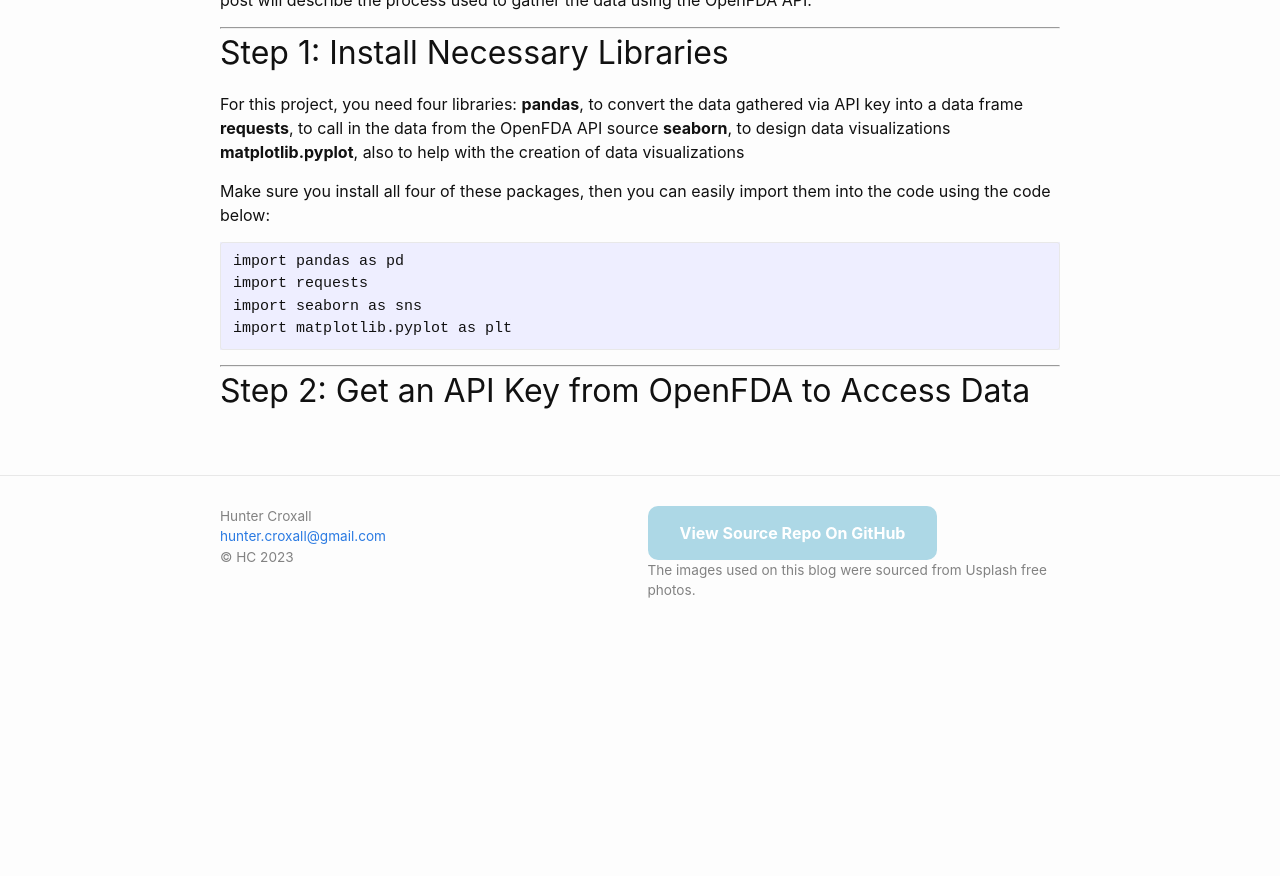
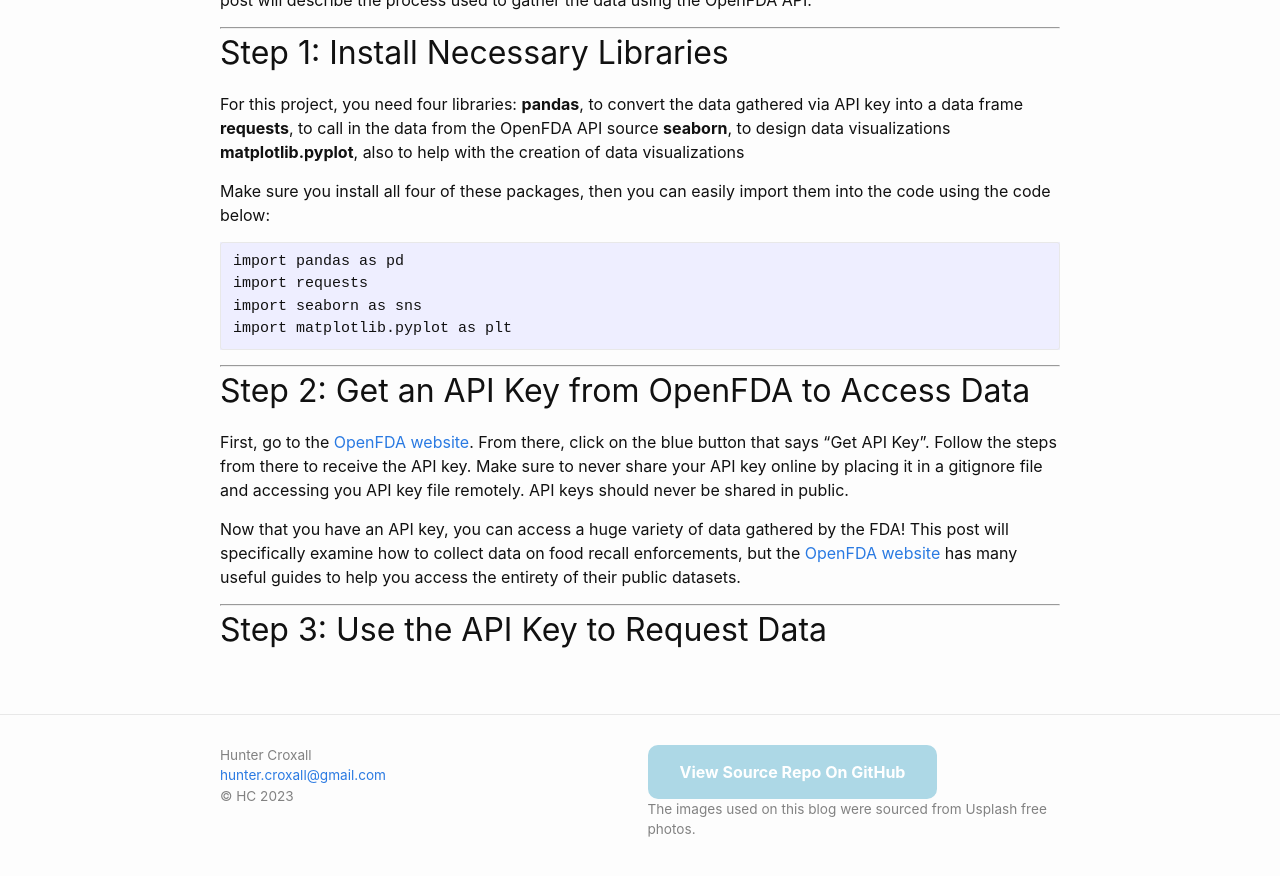
Before and after one commit to huntercroxall/huntercroxall.github.io, a Jekyll site: the page built from _posts/2023-12-12-stat386-data-collection.md, in a window 1280 px wide and 900 px high, scrolled down 618 px. Shown: the top 876 px of the window. Built offline with Jekyll 4.4.1, drawn with Linux system fonts in a browser that asks for light colours; comment, search, counter and statistics services are not loaded; before the commit the page ends 1279 px from its top, so only the background shows below that.

Commit message:
finished step 2 2023-12-12-stat386-data-collection.md

```diff
--- a/_posts/2023-12-12-stat386-data-collection.md
+++ b/_posts/2023-12-12-stat386-data-collection.md
@@ -32,3 +32,10 @@ import matplotlib.pyplot as plt
 ---
 
 ## Step 2: Get an API Key from OpenFDA to Access Data
+First, go to the [OpenFDA website](https://open.fda.gov/apis/authentication/). From there, click on the blue button that says "Get API Key". Follow the steps from there to receive the API key. Make sure to never share your API key online by placing it in a gitignore file and accessing you API key file remotely. API keys should never be shared in public.
+
+Now that you have an API key, you can access a huge variety of data gathered by the FDA! This post will specifically examine how to collect data on food recall enforcements, but the [OpenFDA website](https://open.fda.gov/apis/) has many useful guides to help you access the entirety of their public datasets.
+
+---
+
+## Step 3: Use the API Key to Request Data
```
